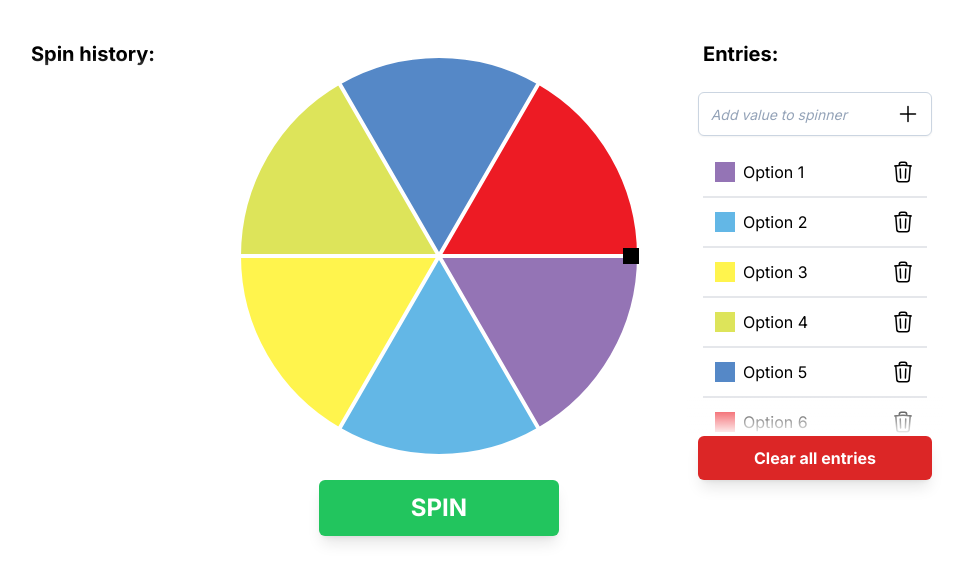
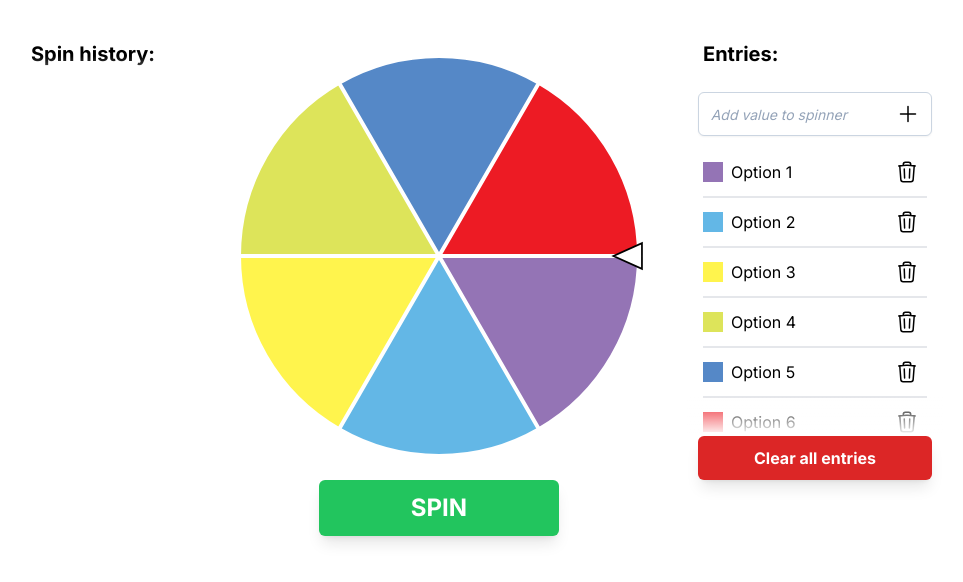
Before and after one commit to devlak2001/random, a Next.js app: page /spinner in a window 1280 px wide. Shown: the top 582 px of the page, without its empty margins (153-1116 px from the left). Built offline with nearby package versions, Linux system fonts and the light colour scheme.

Commit message:
cleaned up some code, made UI a little bit prettier, updated useWindowSize hook to return orientation field in the object, renamed that hook to useDeviceScreen

```diff
--- /dev/null
+++ b/app/_hooks/hooks.tsx
@@ -0,0 +1,32 @@
+import { useEffect, useState } from "react";
+
+export function useDeviceScreen() {
+  const [windowSize, setWindowSize] = useState<{
+    width: number;
+    height: number;
+    orientation: string | null;
+  }>({
+    width: 0,
+    height: 0,
+    orientation: null,
+  });
+
+  function handleResize() {
+    setWindowSize({
+      width: window.innerWidth,
+      height: window.innerHeight,
+      orientation:
+        window.innerWidth > window.innerHeight ? "landscape" : "portrait",
+    });
+  }
+
+  useEffect(() => {
+    handleResize();
+    window.addEventListener("resize", handleResize);
+    return () => {
+      window.removeEventListener("resize", handleResize);
+    };
+  }, []);
+
+  return windowSize;
+}
--- a/app/spinner/page.tsx
+++ b/app/spinner/page.tsx
@@ -1,12 +1,13 @@
 "use client";
 import { memo, useEffect, useRef, useState } from "react";
+import { useDeviceScreen } from "@/app/_hooks/hooks";
 
 function getRandomArbitrary(min: number, max: number): number {
   return Math.random() * (max - min) + min;
 }
 
 function generateColorsArray(length: number = 6): Array<string> {
-  const originalColors = [
+  const colors = [
     "#fff44d",
     "#dde45a",
     "#63b7e6",
@@ -18,28 +19,20 @@ function generateColorsArray(length: number = 6): Array<string> {
     "#283890",
   ];
   const newColors: Array<string> = [];
-  let i = 0;
-  do {
-    if (
-      newColors[newColors.length - 1] !==
-        originalColors[i % originalColors.length] &&
-      newColors[0] !== originalColors[i % originalColors.length]
-    ) {
-      if (newColors.length % 2) {
-        newColors.push(originalColors[i % originalColors.length]);
-        i++;
-      } else {
-        newColors.unshift(originalColors[i % originalColors.length]);
-        i++;
-      }
-    }
-  } while (newColors.length < length);
+
+  for (let i = 0; i < length; i++) {
+    const colorIndex = i % colors.length;
+    i % 2
+      ? newColors.push(colors[colorIndex])
+      : newColors.unshift(colors[colorIndex]);
+  }
+
   return newColors;
 }
 
 export default function Spinner() {
   const canvasRef = useRef(null);
-  const windowSize = useWindowSize();
+  const windowSize = useDeviceScreen();
   const [wheelRotationAngle, setWheelRotationAngle] = useState<number>(0);
   const [spinHistory, setSpinHistory] = useState<
     Array<{
@@ -62,6 +55,35 @@ export default function Spinner() {
     { value: "Option 6", startingAngle: 300 },
   ]);
   const [emptyInputError, setEmptyInputError] = useState<boolean>(false);
+
+  function handleEntryDeleteButton(index: number) {
+    const tempArray = [...entries];
+    tempArray.splice(index, 1);
+    setEntries([...tempArray]);
+    setEntryColors([...generateColorsArray(tempArray.length)]);
+  }
+
+  function addEntry() {
+    if (currentValue !== "") {
+      const tempEntries = entries.map((el, index) => {
+        return {
+          value: el.value,
+          startingAngle: (360 / (entries.length + 1)) * (index + 1),
+        };
+      });
+      setEntries([
+        {
+          value: currentValue,
+          startingAngle: 0,
+        },
+        ...tempEntries,
+      ]);
+      setEntryColors([...generateColorsArray(entries.length + 1)]);
+      setCurrentValue("");
+    } else {
+      setEmptyInputError(true);
+    }
+  }
 
   useEffect(() => {
     const canvas: HTMLCanvasElement = canvasRef.current!;
@@ -111,18 +133,18 @@ export default function Spinner() {
       canvas.height / 2,
       entries.length
     );
-  }, [entries, windowSize]);
+  }, [entries, entryColors, windowSize]);
 
   return (
     <div className="flex items-start justify-center">
       <div className="pt-10 mr-4 flex flex-col items-center">
-        <div className="relative max-h-96 flex flex-col">
+        <div className="relative flex flex-col" style={{ maxHeight: "31rem" }}>
           <h3 className="font-bold text-xl mb-3 ml-4 self-start">
             Spin history:
           </h3>
           <ul className="pb-4 h-full w-52 overflow-y-scroll overflow-x-visible px-4">
             {spinHistory.map((el) => (
-              <li className="text-base w-full flex items-center relative py-3 px-3 border-b-2">
+              <li className="text-base w-full flex items-center relative py-3 border-b-2">
                 <div
                   className="h-5 w-5 mr-2"
                   style={{ backgroundColor: el.color }}
@@ -147,8 +169,43 @@ export default function Spinner() {
               transitionDuration: "2s",
               transform: `rotate(${wheelRotationAngle}deg)`,
             }}
+            onTransitionEnd={() => {
+              const angle = wheelRotationAngle % 360;
+              setSpinning(false);
+              setWheelRotationAngle(angle);
+              for (let i = 0; i < entries.length; i++) {
+                if (
+                  360 - angle >= entries[i].startingAngle &&
+                  360 - angle < entries[i].startingAngle + 360 / entries.length
+                ) {
+                  setSpinHistory([
+                    {
+                      value: entries[i].value,
+                      color: entryColors[i],
+                    },
+                    ...spinHistory,
+                  ]);
+                  break;
+                }
+              }
+            }}
           ></canvas>
-          <div className="h-4 w-4 absolute right-0 bg-black"></div>
+
+          <svg
+            className="h-8 w-8 absolute -right-1"
+            width="92"
+            height="82"
+            viewBox="0 0 92 82"
+            fill="none"
+            xmlns="http://www.w3.org/2000/svg"
+          >
+            <path
+              d="M89 41V78L7 41L89 4V41Z"
+              fill="white"
+              stroke="black"
+              stroke-width="5"
+            />
+          </svg>
         </div>
 
         <SpinButton
@@ -172,27 +229,7 @@ export default function Spinner() {
             className={`absolute right-2 hover:bg-slate-200 ${
               spinning ? "cursor-not-allowed" : "cursor-pointer"
             } transition-colors p-1 rounded-md`}
-            onClick={(e) => {
-              if (currentValue !== "") {
-                const tempEntries = entries.map((el, index) => {
-                  return {
-                    value: el.value,
-                    startingAngle: (360 / (entries.length + 1)) * (index + 1),
-                  };
-                });
-                setEntries([
-                  {
-                    value: currentValue,
-                    startingAngle: 0,
-                  },
-                  ...tempEntries,
-                ]);
-                setEntryColors([...generateColorsArray(entries.length + 1)]);
-                setCurrentValue("");
-              } else {
-                setEmptyInputError(true);
-              }
-            }}
+            onClick={() => addEntry()}
           >
             <svg
               xmlns="http://www.w3.org/2000/svg"
@@ -223,30 +260,7 @@ export default function Spinner() {
               setCurrentValue(e.target.value);
               setEmptyInputError(false);
             }}
-            onKeyDown={(e) => {
-              if (e.key === "Enter") {
-                if (currentValue !== "") {
-                  const tempEntries = entries.map((el, index) => {
-                    return {
-                      value: el.value,
-                      startingAngle: (360 / (entries.length + 1)) * (index + 1),
-                    };
-                  });
-                  setEntries([
-                    {
-                      value: currentValue,
-                      startingAngle: 0,
-                    },
-                    ...tempEntries,
-                  ]);
-                  setEntryColors([...generateColorsArray(entries.length + 1)]);
-                  console.log(entries);
-                  setCurrentValue("");
-                } else {
-                  setEmptyInputError(true);
-                }
-              }
-            }}
+            onKeyDown={(e) => e.key === "Enter" && addEntry()}
             className="placeholder:italic h-11 placeholder:text-slate-400 block bg-white w-full border border-slate-300 rounded-md py-2 pl-3 pr-3 shadow-sm focus:outline-none focus:border-sky-500 focus:ring-sky-500 focus:ring-1 sm:text-sm"
             placeholder="Add value to spinner"
             type="text"
@@ -258,12 +272,11 @@ export default function Spinner() {
           <ul className="pb-4 h-full w-64 overflow-y-scroll overflow-x-visible px-4">
             {entries.map((el, index) => (
               <Entry
+                color={entryColors[index]}
                 spinning={spinning}
                 value={el.value}
                 entries={entries}
-                setEntries={setEntries}
-                entryColors={entryColors}
-                setEntryColors={setEntryColors}
+                onClick={handleEntryDeleteButton}
                 index={index}
               />
             ))}
@@ -281,32 +294,22 @@ export default function Spinner() {
 }
 
 const Entry = memo(function Entry({
+  color,
   spinning,
   value,
-  entries,
-  setEntries,
-  entryColors,
-  setEntryColors,
   index,
+  onClick,
 }: any) {
   return (
-    <li className="text-base w-full flex items-center relative py-3 px-3 border-b-2">
-      <span
-        className="h-5 w-5 mr-2"
-        style={{ backgroundColor: entryColors[index] }}
-      ></span>
+    <li className="text-base w-full flex items-center relative py-3 border-b-2">
+      <span className="h-5 w-5 mr-2" style={{ backgroundColor: color }}></span>
       <span>{value}</span>
       <button
         disabled={spinning}
-        onClick={() => {
-          const tempArray = [...entries];
-          tempArray.splice(index, 1);
-          setEntries([...tempArray]);
-          setEntryColors([...generateColorsArray(tempArray.length)]);
-        }}
+        onClick={() => onClick(index)}
         className={`absolute ${
           spinning ? "cursor-not-allowed" : "cursor-pointer"
-        } right-2 p-1 rounded-md hover:bg-slate-200 transition-colors`}
+        } right-1 p-1 rounded-md hover:bg-slate-200 transition-colors`}
       >
         <svg
           xmlns="http://www.w3.org/2000/svg"
@@ -346,44 +349,18 @@ function ClearAllEntriesButton({ entries, setEntries, disabled }: any) {
 }
 
 function SpinButton({
-  entryColors,
-  entries,
   spinning,
   setSpinning,
   setWheelRotationAngle,
-  spinHistory,
-  setSpinHistory,
   wheelRotationAngle,
 }: any) {
   return (
     <button
       disabled={spinning}
       onClick={() => {
+        const angle = wheelRotationAngle + getRandomArbitrary(720, 1080);
         setSpinning(true);
-        const angle = wheelRotationAngle + getRandomArbitrary(720, 1080);
-        const angleSimplified = angle % 360;
         setWheelRotationAngle(angle);
-        console.log(angleSimplified);
-        setTimeout(() => {
-          setSpinning(false);
-          setWheelRotationAngle(angleSimplified);
-          for (let index = 0; index < entries.length; index++) {
-            if (
-              360 - angleSimplified >= entries[index].startingAngle &&
-              360 - angleSimplified <
-                entries[index].startingAngle + 360 / entries.length
-            ) {
-              setSpinHistory([
-                {
-                  value: entries[index].value,
-                  color: entryColors[index],
-                },
-                ...spinHistory,
-              ]);
-              break;
-            }
-          }
-        }, 2000);
       }}
       className={`rounded-md shadow-lg transition hover:scale-95 hover:shadow-none mt-6 ${
         spinning ? "cursor-not-allowed" : "cursor-pointer"
@@ -393,30 +370,3 @@ function SpinButton({
     </button>
   );
 }
-
-function useWindowSize() {
-  const [windowSize, setWindowSize] = useState<{
-    width: number;
-    height: number;
-  }>({
-    width: 0,
-    height: 0,
-  });
-
-  function handleResize() {
-    setWindowSize({
-      width: window.innerWidth,
-      height: window.innerHeight,
-    });
-  }
-
-  useEffect(() => {
-    handleResize();
-    window.addEventListener("resize", handleResize);
-    return () => {
-      window.removeEventListener("resize", handleResize);
-    };
-  }, []);
-
-  return windowSize;
-}
```
